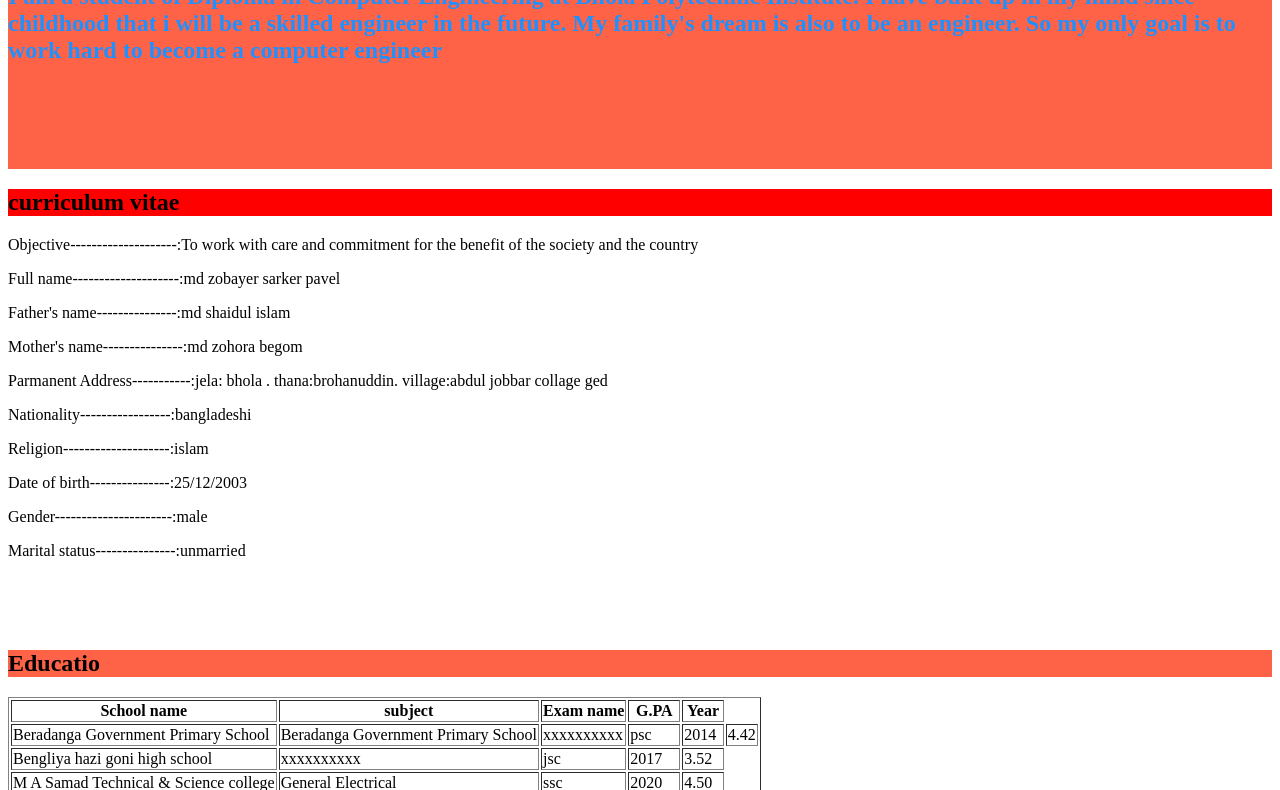
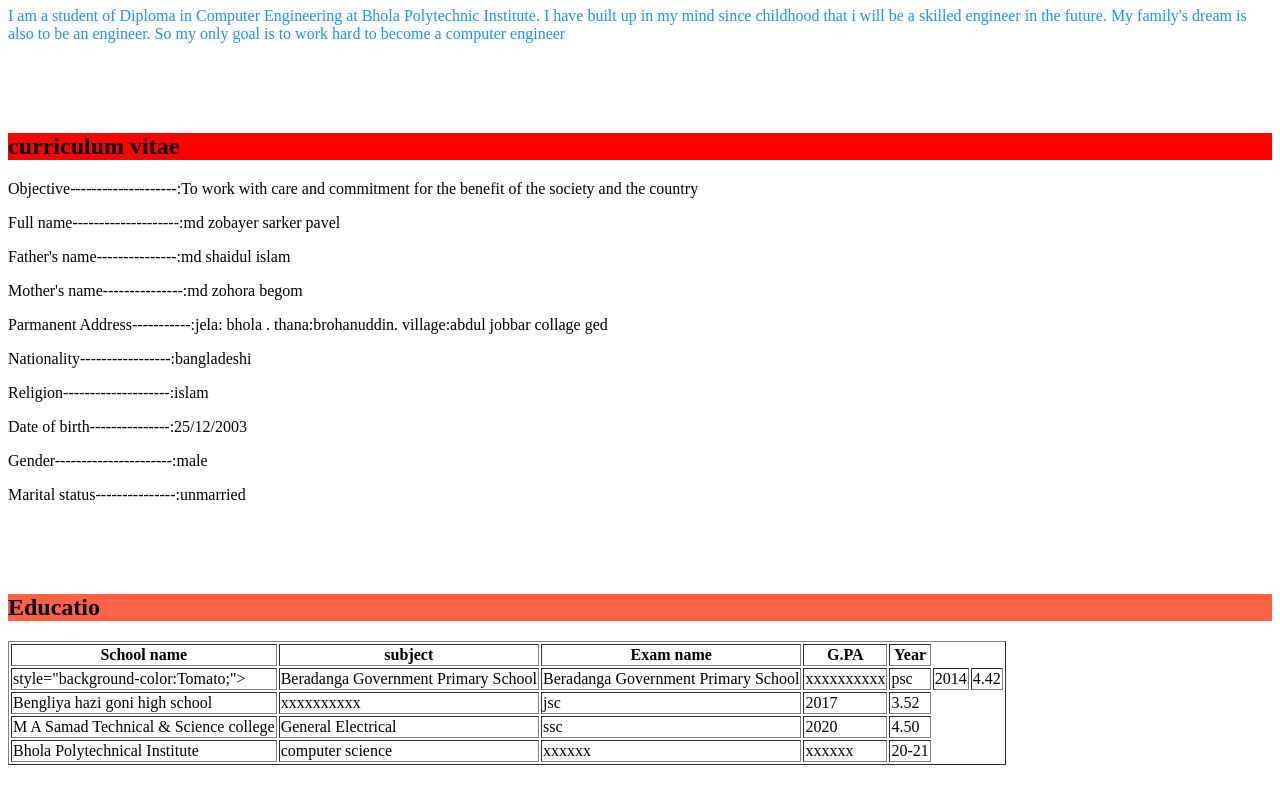
Before and after one commit to Zobayerpavel/zobayerpavel.github.io, a plain HTML site: page index.html in a window 1280 px wide. Shown: the part 99-889 px from the top of the page. Drawn offline with Linux system fonts and the light colour scheme.

Commit message:
Update index.html

```diff
--- a/index.html
+++ b/index.html
@@ -7,8 +7,8 @@
 		</head>
 
     <body>
-        <h1>MD:ZOBAYER SORKAR PAVEL </h1>
-	<h2 style="background-color:Tomato;"MD:ZOBAYER SORKAR PAVEL</h2>
+       MD:ZOBAYER SORKAR PAVEL </h1>
+	 <h1> style="background-color:Tomato;"MD:ZOBAYER SORKAR PAVEL</h1>
 	 <p style="color:DodgerBlue;"> I am a student of Diploma in Computer Engineering at Bhola Polytechnic Institute.
             I have built up in my mind since childhood that
 	    i will be a skilled engineer in the future. My family's dream is also to be an engineer.
@@ -48,7 +48,7 @@
 
         </tr>
         <tr>
-	<h2 style="background-color:Tomato;"><td>Beradanga Government Primary School</td></h2>
+	<h2><td> style="background-color:Tomato;"><td>Beradanga Government Primary School</td></h2>
 
 	    <td>Beradanga Government Primary School</td>
             <td> xxxxxxxxxx </td>
```
